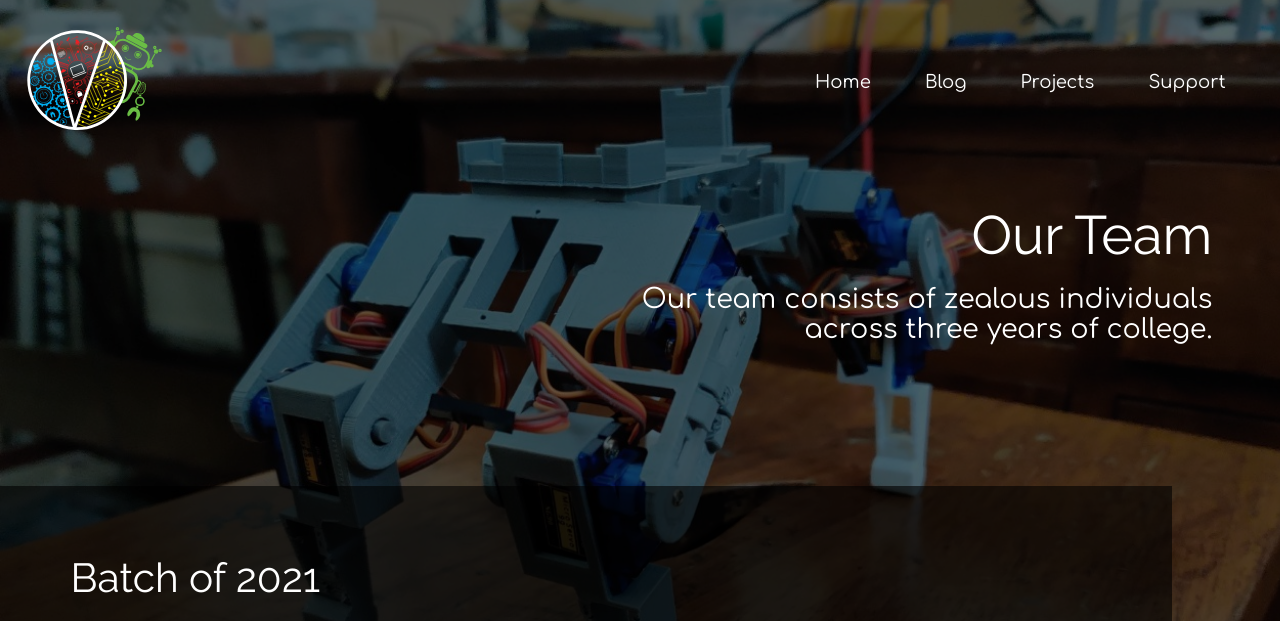
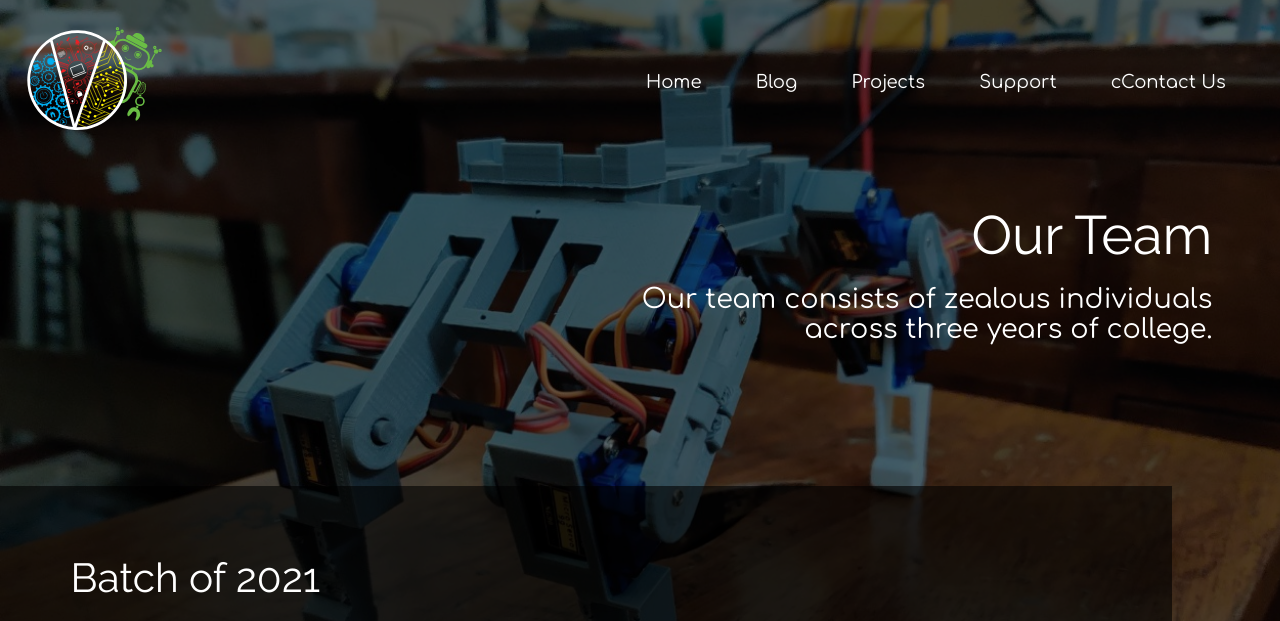
Before and after one commit to BitsRobocon/bitsrobocon.github.io, a plain HTML site: page team.html in a window 1280 px wide. Shown: the top 621 px of the page. Drawn offline with nearby package versions, Linux system fonts and the light colour scheme; a web font is replaced by a local one.

Commit message:
Update team.html

```diff
--- a/team.html
+++ b/team.html
@@ -40,6 +40,9 @@
 				</div>
 			</a>
 			<div class="headerlinks">
+				<div class="link">
+					<a href="https://bitsrobocon.github.io/#contact">cContact Us</a>
+				</div>
 				<div class="link">
 					<a href="https://bitsrobocon.github.io/#support">Support</a>
 				</div>
```
